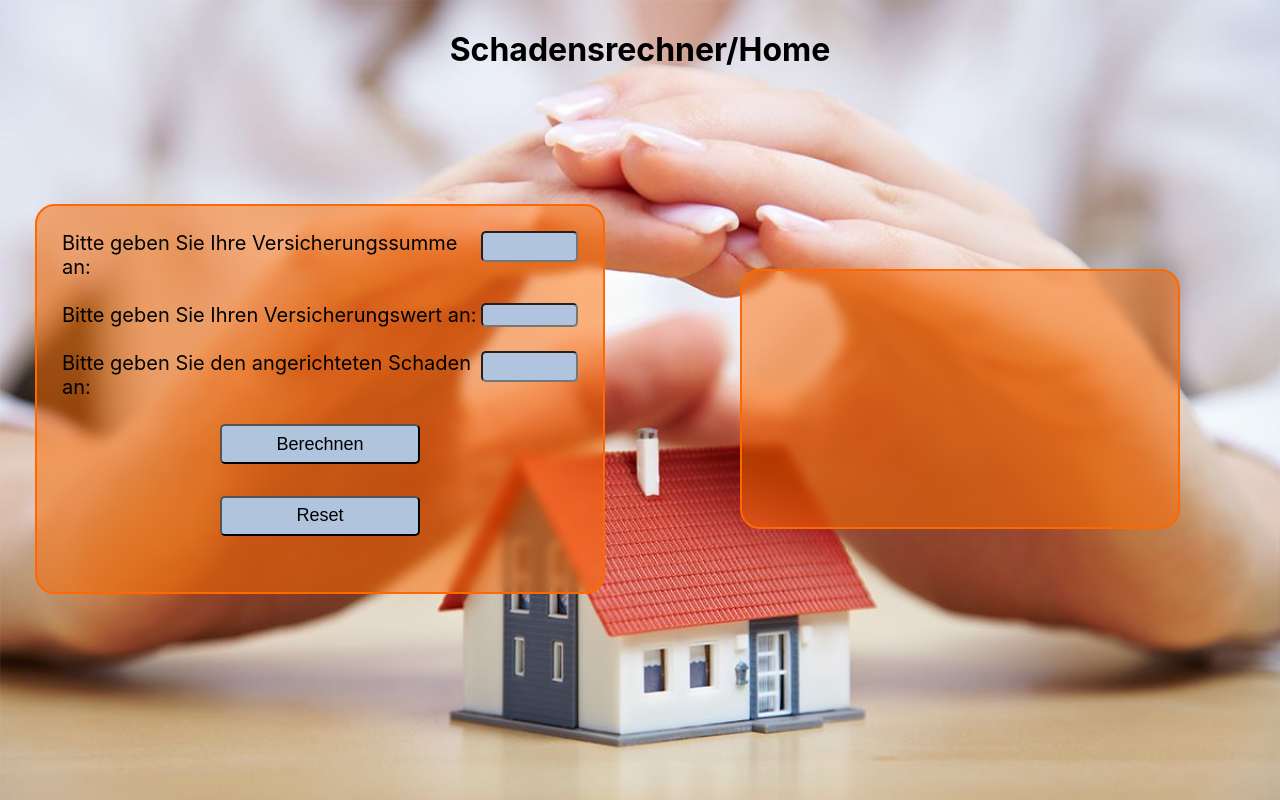
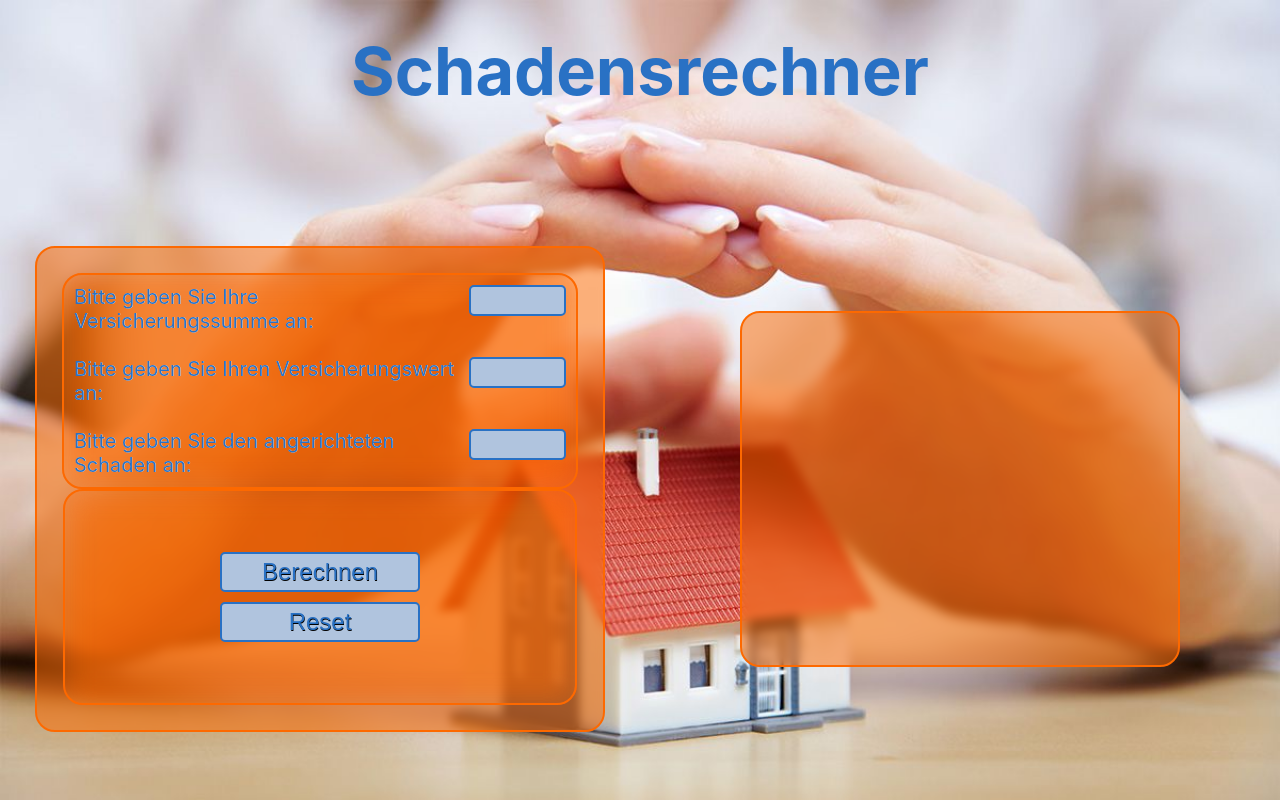
Before and after one commit to yannickschlaepferb/Versicherungsrechner, a React (Create React App) app in the folder VersicherungsrechnerProgramm/: page / in a window 1280 px wide. Built offline with nearby package versions, Linux system fonts and the light colour scheme.

Commit message:
Changed title and slight css changes

```diff
--- a/VersicherungsrechnerProgramm/src/App.css
+++ b/VersicherungsrechnerProgramm/src/App.css
@@ -8,6 +8,8 @@
 }
 
 h1 {
+  font-size: 50pt;
+  color:rgb(41, 113, 196);
   margin: 0px;
   padding-top: 30px;
 }
@@ -22,7 +24,7 @@ h1 {
   background-color: rgba(253, 105, 0, 0.512);
   backdrop-filter: blur(5px);
   border-radius: 20px;
-  border: 2px solid rgba(253, 105, 0, 1);;
+  border: 2px solid rgba(253, 105, 0, 1);
   margin: 35px;
   text-align: left;
   display: grid;
@@ -34,6 +36,10 @@ h1 {
 .angaben{
   grid-row: 1/2;
   display: grid;
+  border: 2px solid rgba(253, 105, 0, 1);
+  border-radius: 20px;
+  padding: 10px;
+  backdrop-filter: blur(15px);
 }
 
 .ergebnis {
@@ -53,9 +59,15 @@ h1 {
   max-width: 150px;
   max-height: 25px;
   background-color: lightsteelblue;
+  border: 2px solid rgb(41, 113, 196);
 }
 
 .inputs:hover{
+  border: 2px solid yellow;
+}
+
+.inputs:focus-within {
+  outline: none;
   border: 2px solid yellow;
 }
 
@@ -67,6 +79,8 @@ h1 {
 
 .angaben > .labels {
   grid-column: 1/2;
+  color: rgba(41, 113, 196);
+  text-shadow: 0.25px 0.25px 0.25px white;
 }
 
 .buttons {
@@ -74,7 +88,10 @@ h1 {
   height: 40px;
   border-radius: 5px;
   background-color: lightsteelblue;
-  font-size: large;
+  font-size: 18pt;
+  color: rgb(41, 113, 196);
+  text-shadow: 0.5px 0.5px 0.5px black ;
+  border: 2px solid rgb(41, 113, 196);
 }
 
 .buttons:hover {
@@ -82,7 +99,16 @@ h1 {
 }
 
 .button-div {
+  grid-row: 2/3;
+  align-items: center;
+  padding: 10px;
+  display: flex;
+  flex-direction: column;
+  justify-content: center;
   justify-self: center;
-  margin-top: 25px;
-  display: grid;
+  gap: 10px;
+  border: 2px solid rgba(253, 105, 0, 1);
+  border-radius: 20px;
+  backdrop-filter: blur(15px);
+  width: 95%;
 }
--- a/VersicherungsrechnerProgramm/src/App.jsx
+++ b/VersicherungsrechnerProgramm/src/App.jsx
@@ -1,4 +1,3 @@
-import logo from "./logo.svg";
 import "./App.css";
 import { useState } from "react";
 
@@ -47,7 +46,7 @@ function App() {
 
   return (
     <div className="App">
-      <h1>Schadensrechner/Home</h1>
+      <h1>Schadensrechner</h1>
 
       <div className="App-Header">
         <div className="angaben-container">
```
